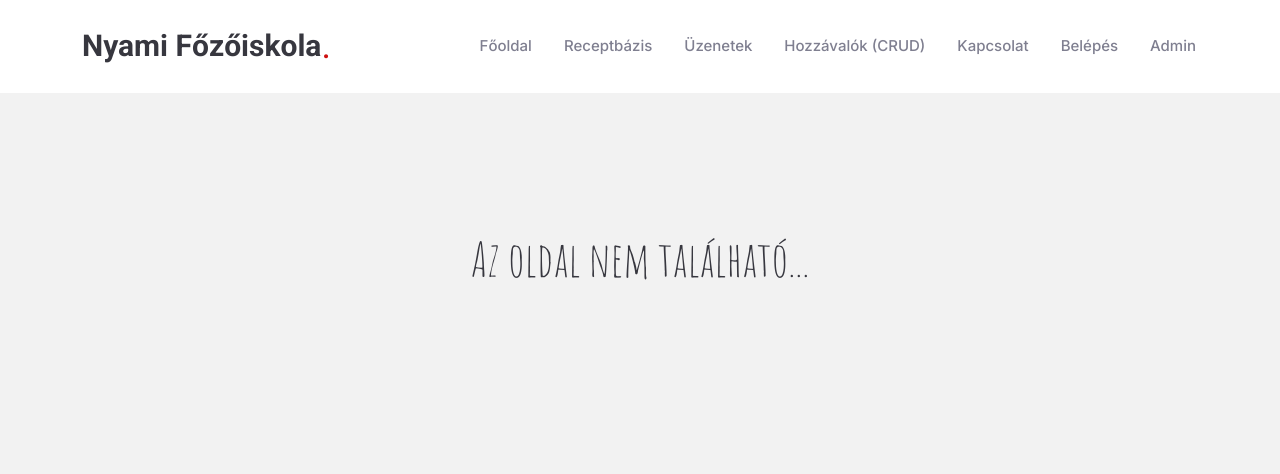
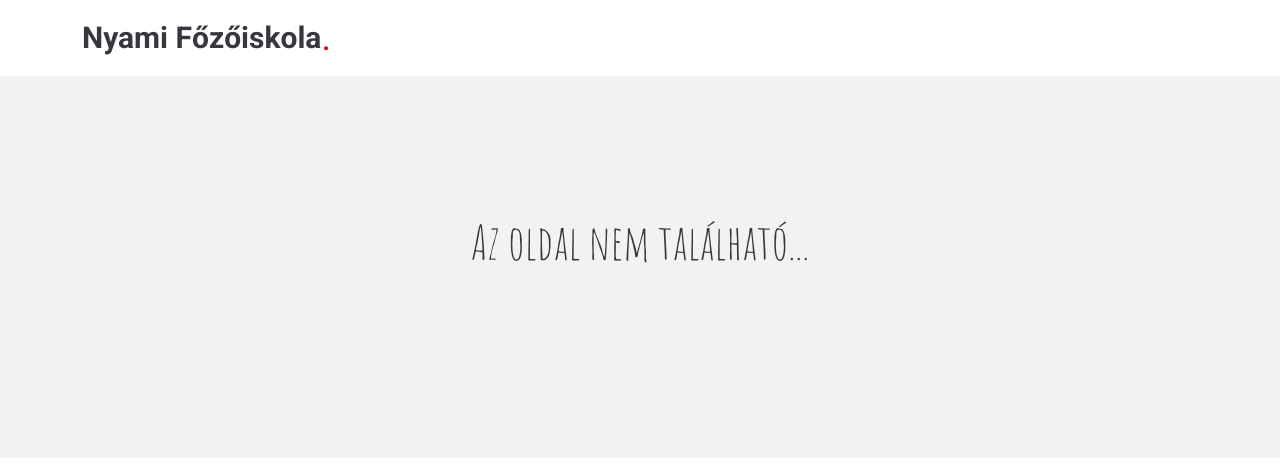
Before and after one commit to markbozsoki/GAMF_webprog_2_gyak, a Node server app: template pages/404.html in a window 1280 px wide. Shown: the top 474 px of the page. Run offline with Node 20, Linux system fonts and the light colour scheme; the template is opened without the code that fills it, so the values that code supplies are empty; some libraries are stand-ins or nearby versions.

Commit message:
remove_nav_from_404

```diff
--- a/pages/404.html
+++ b/pages/404.html
@@ -41,13 +41,6 @@
 
             <nav id="navmenu" class="navmenu">
                 <ul>
-                    <li><a href="/">Főoldal<br></a></li>
-                    <li><a href="/#database">Receptbázis</a></li>
-                    <li><a href="/#messages">Üzenetek</a></li>
-                    <li><a href="/#ingredients">Hozzávalók (CRUD)</a></li>
-                    <li><a href="/#contact">Kapcsolat</a></li>
-                    <li><a href="/login">Belépés</a></li>
-                    <li><a href="/admin">Admin</a></li>
                 </ul>
                 <i class="mobile-nav-toggle d-xl-none bi bi-list"></i>
             </nav>
```
